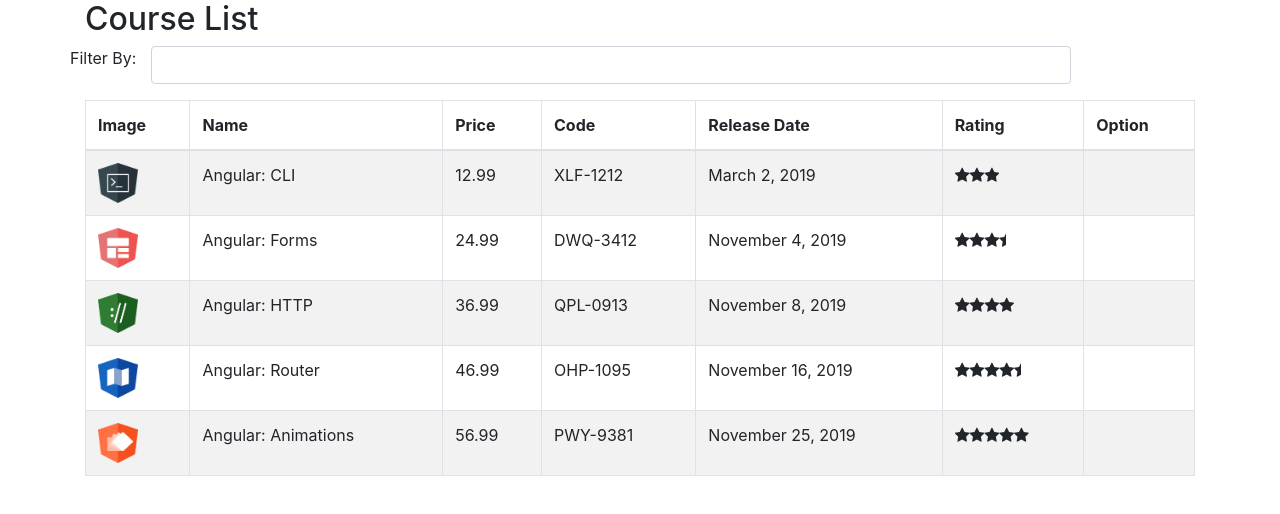
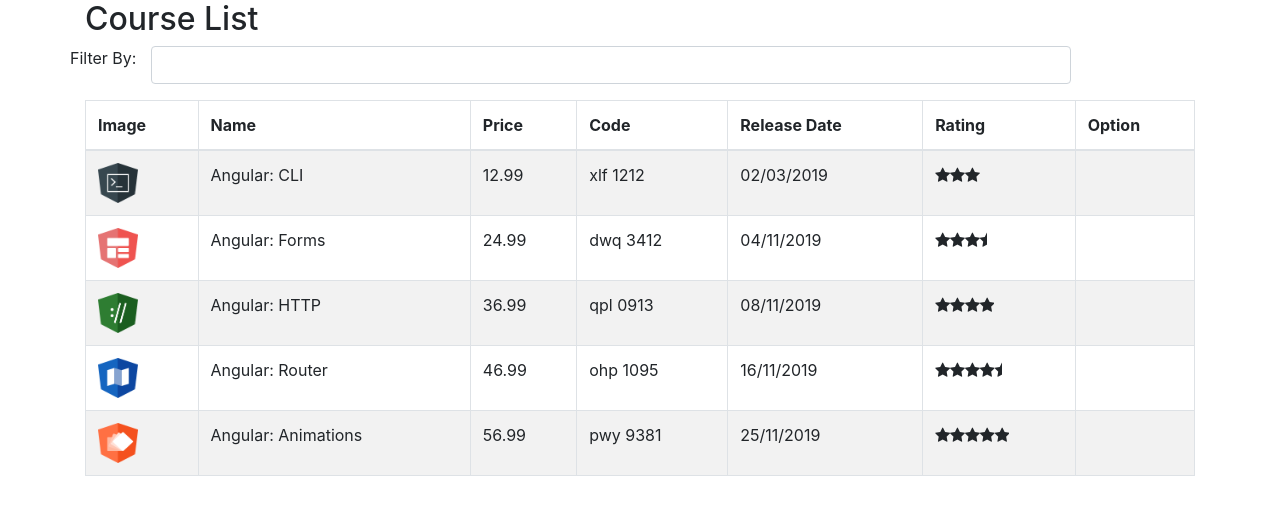
Before and after one commit to PauloAlves8039/Course-Manager-Angular, an Angular app: page / in a window 1280 px wide. Shown: the top 514 px of the page. Built offline with nearby package versions, Linux system fonts and the light colour scheme.

Commit message:
Definindo o uso de pipes

```diff
--- a/src/app/app.module.ts
+++ b/src/app/app.module.ts
@@ -1,3 +1,4 @@
+import { ReplacePipe } from './pipe/replace.pipe';
 import { StartComponent } from './star/star.component';
 import { BrowserModule } from '@angular/platform-browser';
 import { NgModule } from '@angular/core';
@@ -10,7 +11,8 @@
   declarations: [
     AppComponent,
     CourseListComponent,
-    StartComponent
+    StartComponent,
+    ReplacePipe
   ],
   imports: [
     BrowserModule,
--- a/src/app/courses/course-list.component.html
+++ b/src/app/courses/course-list.component.html
@@ -24,8 +24,8 @@
       <td><img [src]="course.imageUrl" width="40" height="40"></td>
       <td>{{ course.name }}</td>
       <td>{{ course.price }}</td>
-      <td>{{ course.code }}</td>
-      <td>{{ course.releaseDate }}</td>
+      <td>{{ course.code  | lowercase | replace: '-': ' '}}</td>
+      <td>{{ course.releaseDate | date: 'dd/MM/yyyy'}}</td>
       <td>
         <app-star [rating]="course.rating"></app-star>
       </td>
--- /dev/null
+++ b/src/app/pipe/replace.pipe.ts
@@ -0,0 +1,19 @@
+/**
+ * @file: replace.pipe.ts
+ * @author: Paulo Alves
+ * @description: classe responsável pela atribuição dos pipes.
+ * @version 1.0.1 (30/06/2020)
+ */
+
+import { Pipe, PipeTransform } from '@angular/core';
+
+@Pipe({
+  name: 'replace',
+})
+
+export class ReplacePipe implements PipeTransform {
+
+  transform(value: string, char: string, valueToRepalce: string) {
+    return value.replace(char, valueToRepalce);
+  }
+}
```
